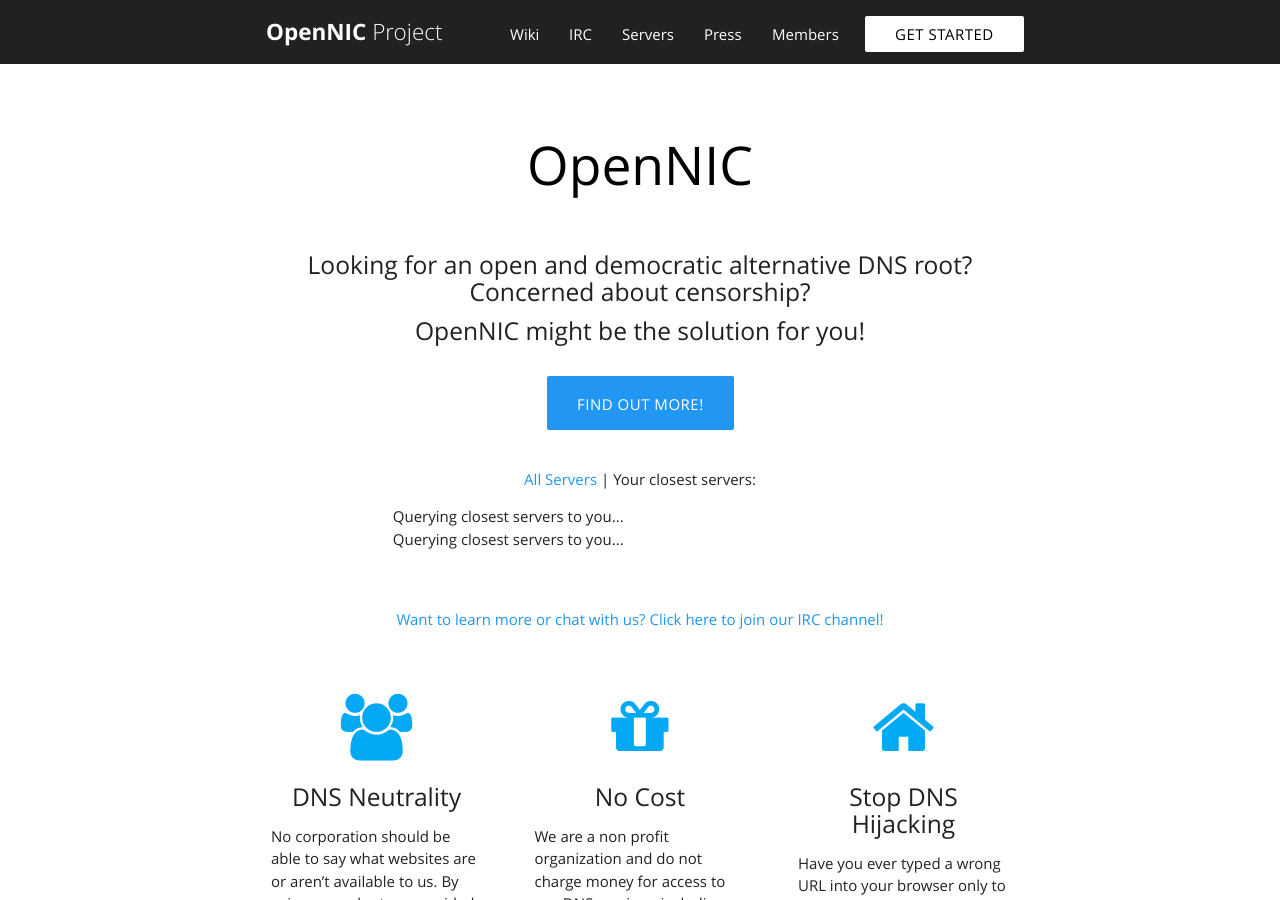
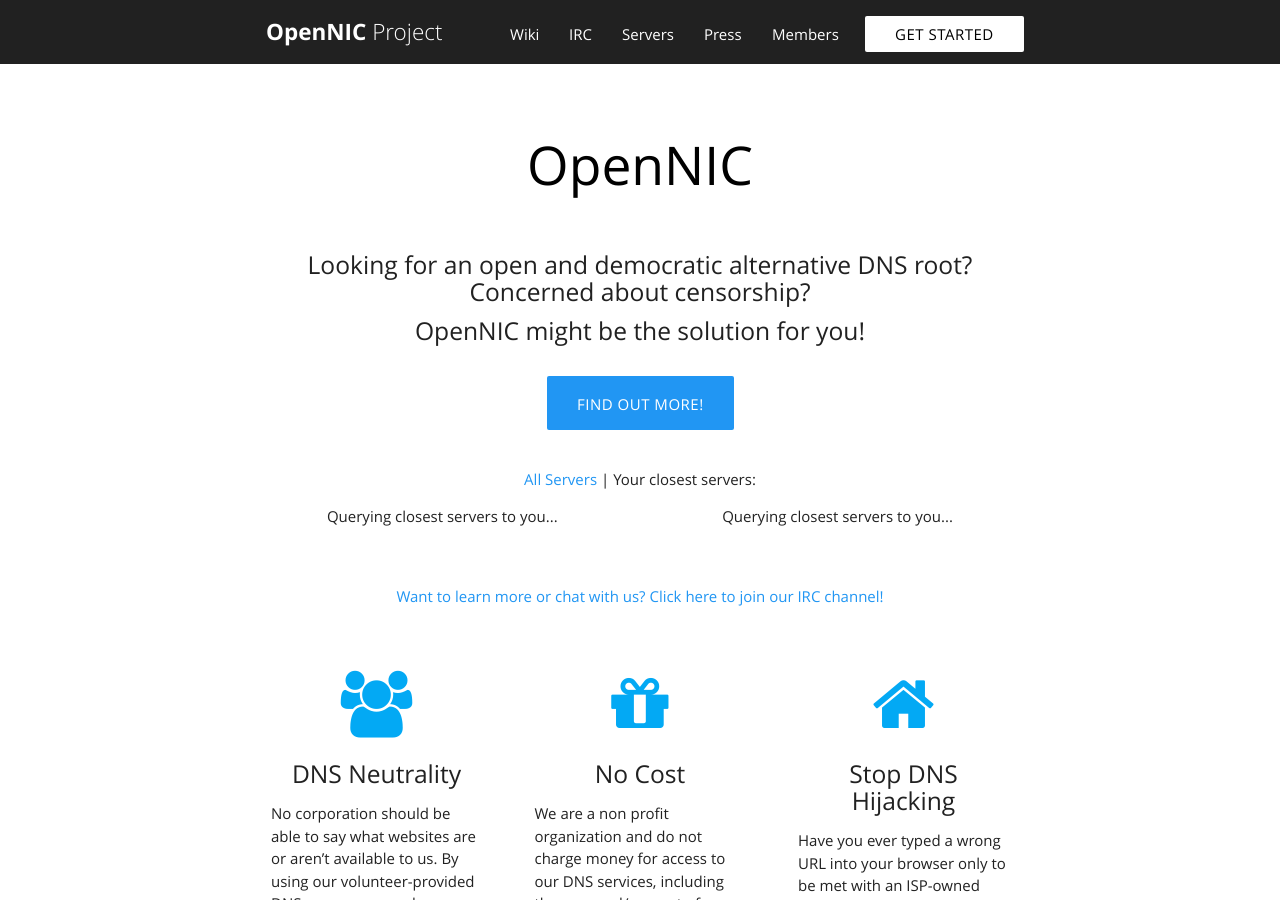
Before and after one commit to opennic/opennic-web, a Jekyll site: the page built from index.html, in a window 1280 px wide and 900 px high. Built offline with Jekyll 4.4.1, drawn with Linux system fonts in a browser that asks for light colours; the list of posts is cut into pages by our own code; comment, search, counter and statistics services are not loaded.

```diff
--- a/index.html
+++ b/index.html
@@ -26,10 +26,10 @@ sitemap:
             		<br /><br />
                 <p><a href="https://servers.opennic.org/" target="_blank">All Servers</a> &#124; Your closest servers:</p>
                 <div class="row">
-                  <div class="col s12 m6 offset-l1">
+                  <div class="col s12 m6">
                     <div id="geoip4"></div>
                   </div>
-                  <div class="col s12 m6 offset-l1">
+                  <div class="col s12 m6">
                     <div id="geoip6"></div>
                   </div>
                 </div>
@@ -51,7 +51,7 @@ sitemap:
               				}
               			} );
                     jQuery.ajax( {
-              				url: 'https://api.opennic.org/geoip/?jsonp&res=4&ipv=4',
+              				url: 'https://api.opennic.org/geoip/?jsonp&res=4&ipv=6',
               				method: 'GET',
               				dataType: 'jsonp',
               				beforeSend: function() {
```
